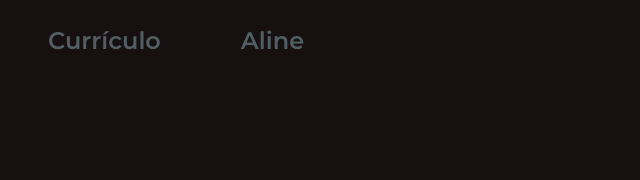
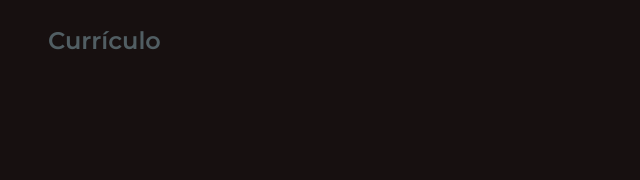
Before and after one commit to andavgc/personal-web-page, a plain HTML site: page web-page/curriculo.html in a window 1280 px wide. Shown: the top 180 px of the page, 451-1091 px from the left. Drawn offline with nearby package versions, Linux system fonts and the light colour scheme.

Commit message:
Update curriculo.html

```diff
--- a/web-page/curriculo.html
+++ b/web-page/curriculo.html
@@ -18,9 +18,6 @@
             </a>
             <a class="cabecalho__menu__link" href="curriculo.html">
                 Currículo
-            </a>
-            <a class="cabecalho__menu__link" href="aline.html">
-                Aline
             </a>
         </nav>
     </header>
```
